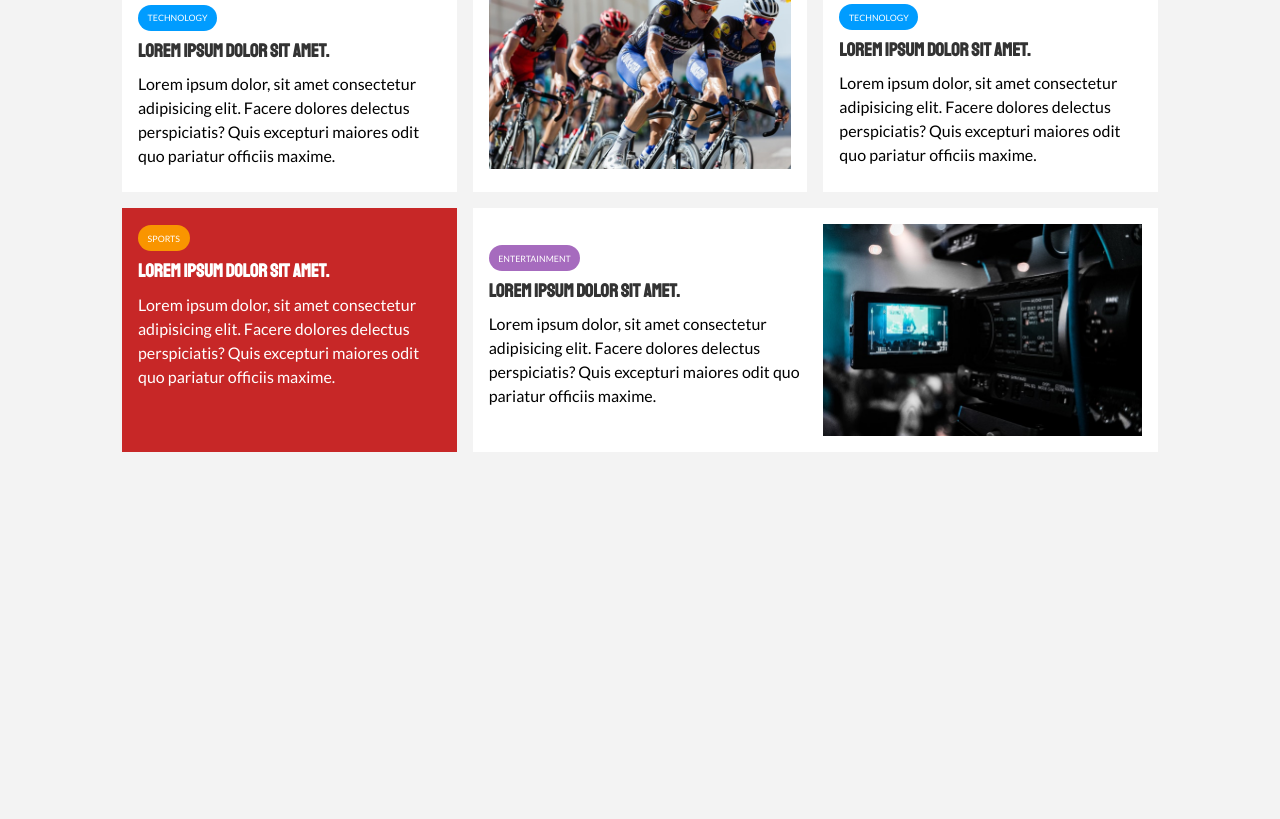
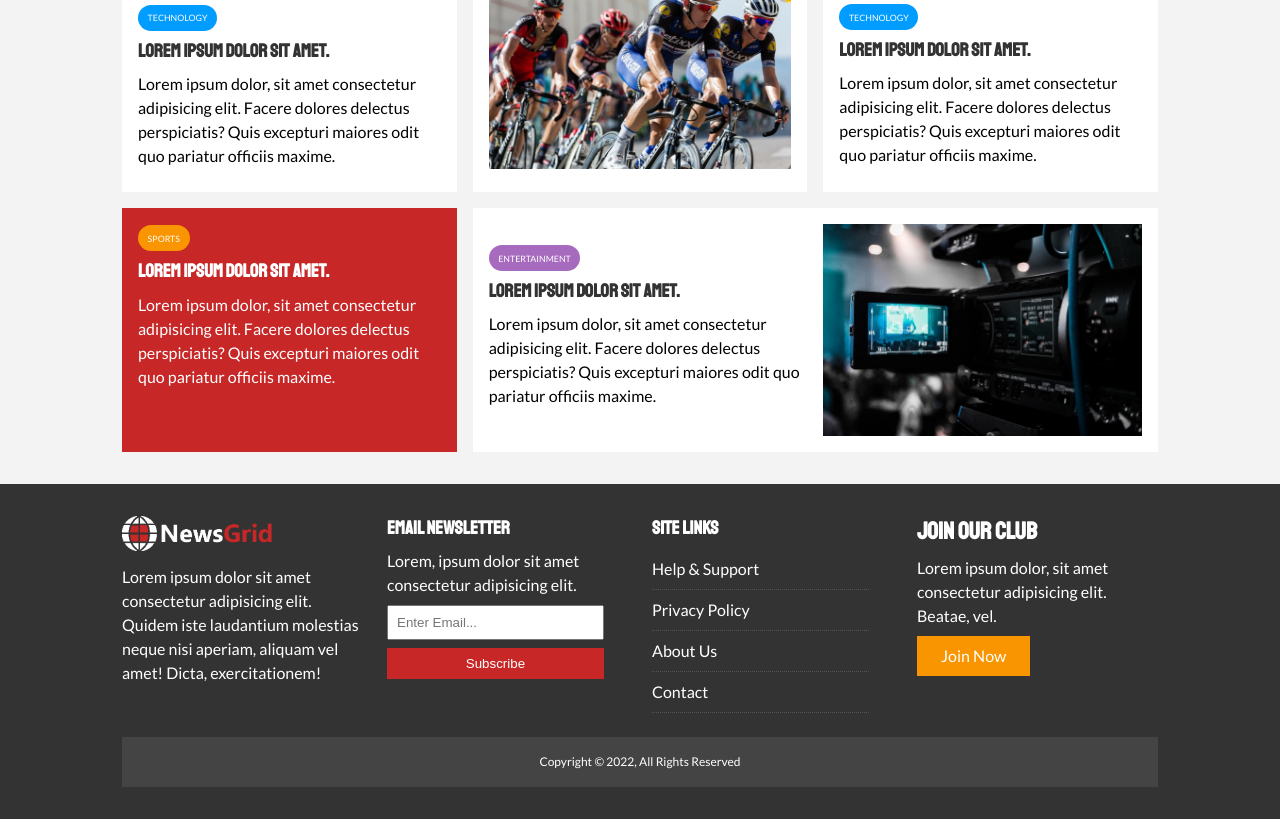
Before and after one commit to stefano-privileggi/news-grid, a plain HTML site: page index.html in a window 1280 px wide. Shown: the part 1091-1910 px from the top of the page. Before the commit the page ends 1575 px from the top, so only its background shows below. Drawn offline with nearby package versions, Linux system fonts and the light colour scheme.

Commit message:
Footer With Grid

```diff
--- a/css/style.css
+++ b/css/style.css
@@ -56,12 +56,29 @@ p {
     overflow: hidden;
 }
 
-.py-1 { padding: 1.5rem 0; }
-.py-2 { padding: 2rem 0; }
-.py-3 { padding: 3rem 0; }
-.p-1 { padding: 1.5rem ; }
-.p-2 { padding: 2rem ; }
-.p-3 { padding: 3rem ; }
+.py-1 {
+    padding: 1.5rem 0;
+}
+
+.py-2 {
+    padding: 2rem 0;
+}
+
+.py-3 {
+    padding: 3rem 0;
+}
+
+.p-1 {
+    padding: 1.5rem;
+}
+
+.p-2 {
+    padding: 2rem;
+}
+
+.p-3 {
+    padding: 3rem;
+}
 
 .bg-dark h1,
 .bg-dark h2,
@@ -249,17 +266,65 @@ p {
     grid-gap: 1rem;
 }
 
-.articles-container > *:first-child,
-.articles-container > *:last-child {
+.articles-container>*:first-child,
+.articles-container>*:last-child {
     display: grid;
-    grid-template-columns: repeat(2,1fr);
+    grid-template-columns: repeat(2, 1fr);
     grid-gap: 1rem;
     align-items: center;
     grid-column: 1 / span 2;
 
 }
 
-.articles-container > *:last-child,.articles-container > *:last-child {
+.articles-container>*:last-child,
+.articles-container>*:last-child {
     grid-column: 2 / span 2;
 
 }
+
+#main-footer {
+    background: var(--dark-color);
+    color: #fff;
+}
+
+#main-footer img {
+    width: 150px;
+}
+
+#main-footer a {
+    color: #fff;
+}
+
+#main-footer .footer-container {
+    display: grid;
+    grid-template-columns: repeat(4, 1fr);
+    grid-gap: 1.5rem
+}
+
+#main-footer .footer-container > *:last-child {
+    background: #444;
+    grid-column: 1 / span 4;
+    padding: .5rem;
+    text-align: center;
+    font-size: 0.75rem;
+}
+
+#main-footer .footer-container input[type='email'] {
+    width: 90%;
+    padding: 0.5rem;
+    margin-bottom: 0.5rem;
+}
+
+#main-footer .footer-container input[type='submit'] {
+    width: 90%;
+}
+
+.list li {
+    padding: .5rem 0;
+    border-bottom: #555 dotted 1px;
+    width: 90%;
+}
+
+.list li a:hover {
+   color: var(--primary-color);
+}
--- a/index.html
+++ b/index.html
@@ -147,6 +147,41 @@
         </div>
     </section>
 
+    <footer id="main-footer" class="py-2">
+        <div class="container footer-container">
+            <div>
+                <img src="images/logo_light.png" alt="NewsGrid Logo" class="logo">
+                <p>Lorem ipsum dolor sit amet consectetur adipisicing elit. Quidem iste laudantium molestias neque nisi
+                    aperiam, aliquam vel amet! Dicta, exercitationem!</p>
+            </div>
+            <div>
+                <h3>Email Newsletter</h3>
+                <p>Lorem, ipsum dolor sit amet consectetur adipisicing elit.</p>
+                <form>
+                    <input type="email" placeholder="Enter Email...">
+                    <input class="button button-primary" type="submit" value="Subscribe">
+                </form>
+            </div>
+            <div>
+                <h3>Site Links</h3>
+                <ul class="list">
+                    <li><a href="#">Help & Support</a></li>
+                    <li><a href="#">Privacy Policy</a></li>
+                    <li><a href="#">About Us</a></li>
+                    <li><a href="#">Contact</a></li>
+                </ul>
+            </div>
+            <div>
+                <h2>Join Our Club</h2>
+                <p>Lorem ipsum dolor, sit amet consectetur adipisicing elit. Beatae, vel.</p>
+                <a href="#" class="button button-secondary">Join Now</a>
+            </div>
+            <div>
+                <p>Copyright &copy; 2022, All Rights Reserved</p>
+            </div>
+        </div>
+    </footer>
+
 
 </body>
 
```
